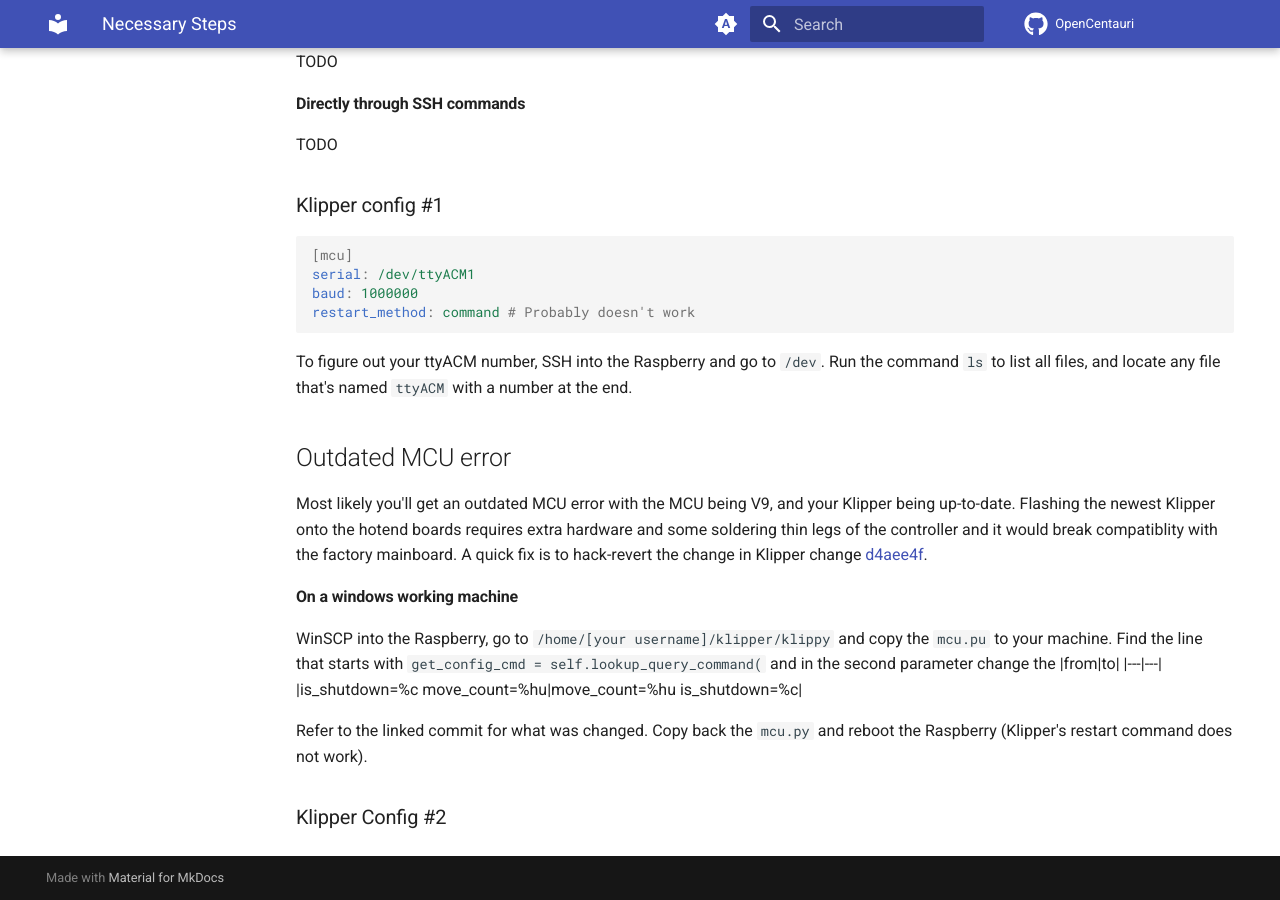
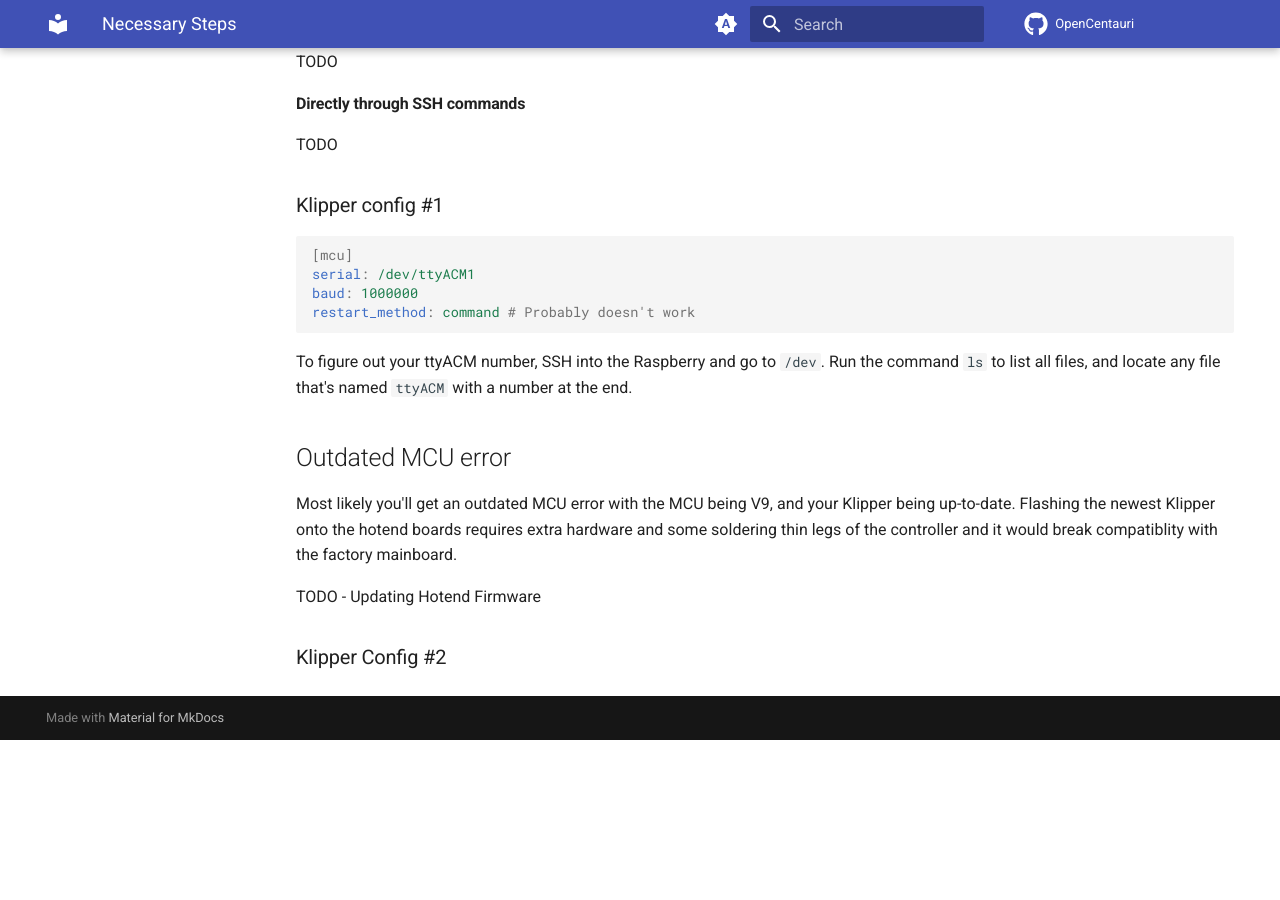
Before and after one commit to suchmememanyskill/OpenCentauri, an MkDocs documentation site: the page built from docs/software/klipperify-research.md, in a window 1280 px wide and 900 px high, scrolled down 1899 px. Built offline with MkDocs 1.6.1 and Material for MkDocs 9.7.7, drawn with Linux system fonts in a browser that asks for light colours; comment, search, counter and statistics services are not loaded; after the commit the page ends 2639 px from its top, so only the background shows below that.

Commit message:
Minor fix

```diff
--- a/docs/software/klipperify-research.md
+++ b/docs/software/klipperify-research.md
@@ -62,17 +62,8 @@ To figure out your ttyACM number, SSH into the Raspberry and go to `/dev`. Run t
 
 ## Outdated MCU error
 
-Most likely you'll get an outdated MCU error with the MCU being V9, and your Klipper being up-to-date. Flashing the newest Klipper onto the hotend boards requires extra hardware and some soldering thin legs of the controller and it would break compatiblity with the factory mainboard. A quick fix is to hack-revert the change in Klipper change [d4aee4f](https://github.com/Klipper3d/klipper/commit/d4aee4f55e0203aa7cf2877227a574a1b1458a2e).
+Most likely you'll get an outdated MCU error with the MCU being V9, and your Klipper being up-to-date. Flashing the newest Klipper onto the hotend boards requires extra hardware and some soldering thin legs of the controller and it would break compatiblity with the factory mainboard.
 
-#### On a windows working machine
-
-WinSCP into the Raspberry, go to `/home/[your username]/klipper/klippy` and copy the `mcu.pu` to your machine.
-Find the line that starts with `get_config_cmd = self.lookup_query_command(` and in the second parameter
-change the
-|from|to|
-|---|---|
-|is_shutdown=%c move_count=%hu|move_count=%hu is_shutdown=%c|
-
-Refer to the linked commit for what was changed. Copy back the `mcu.py` and reboot the Raspberry (Klipper's restart command does not work).
+TODO - Updating Hotend Firmware
 
 ### Klipper Config #2
```
